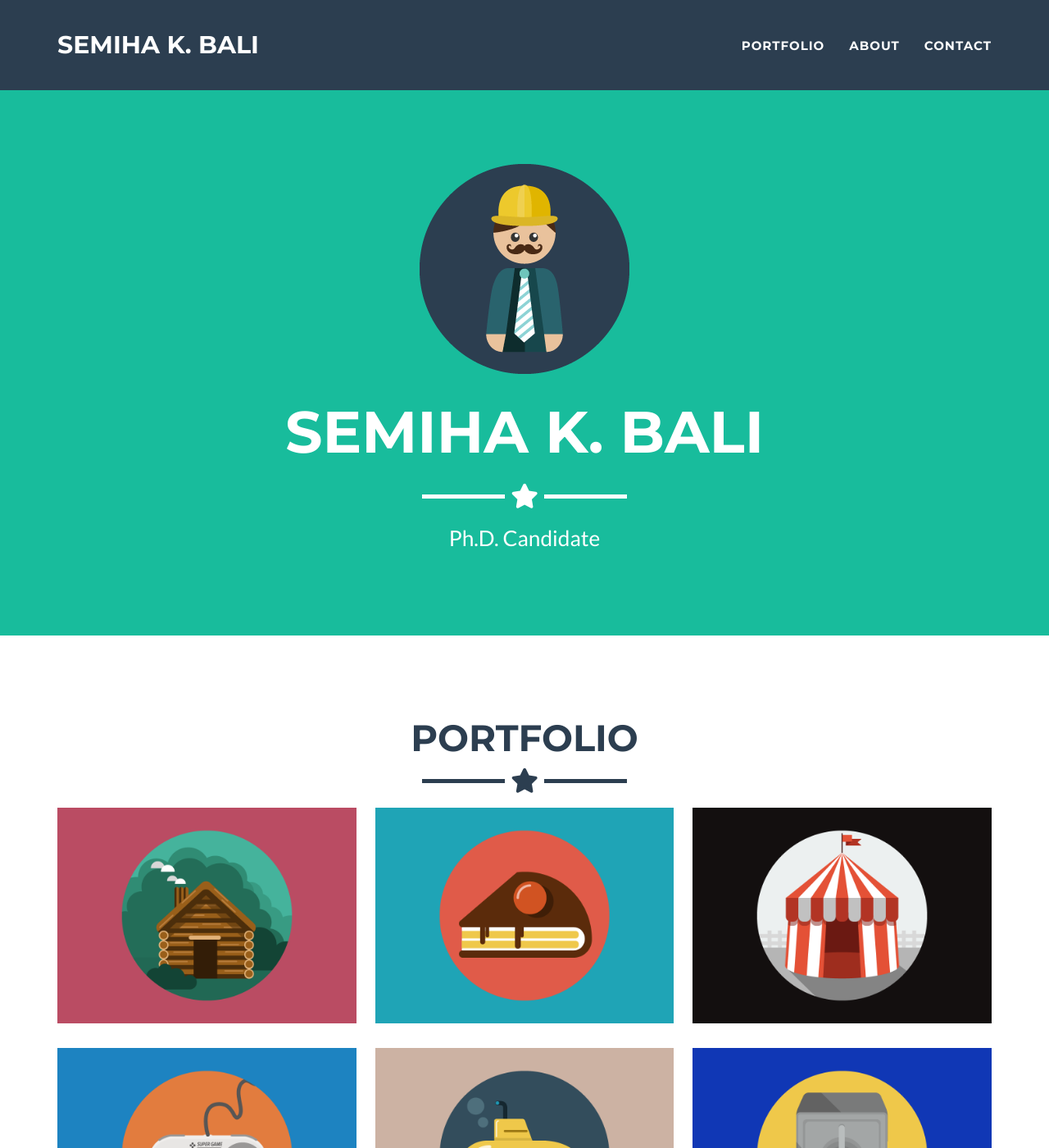
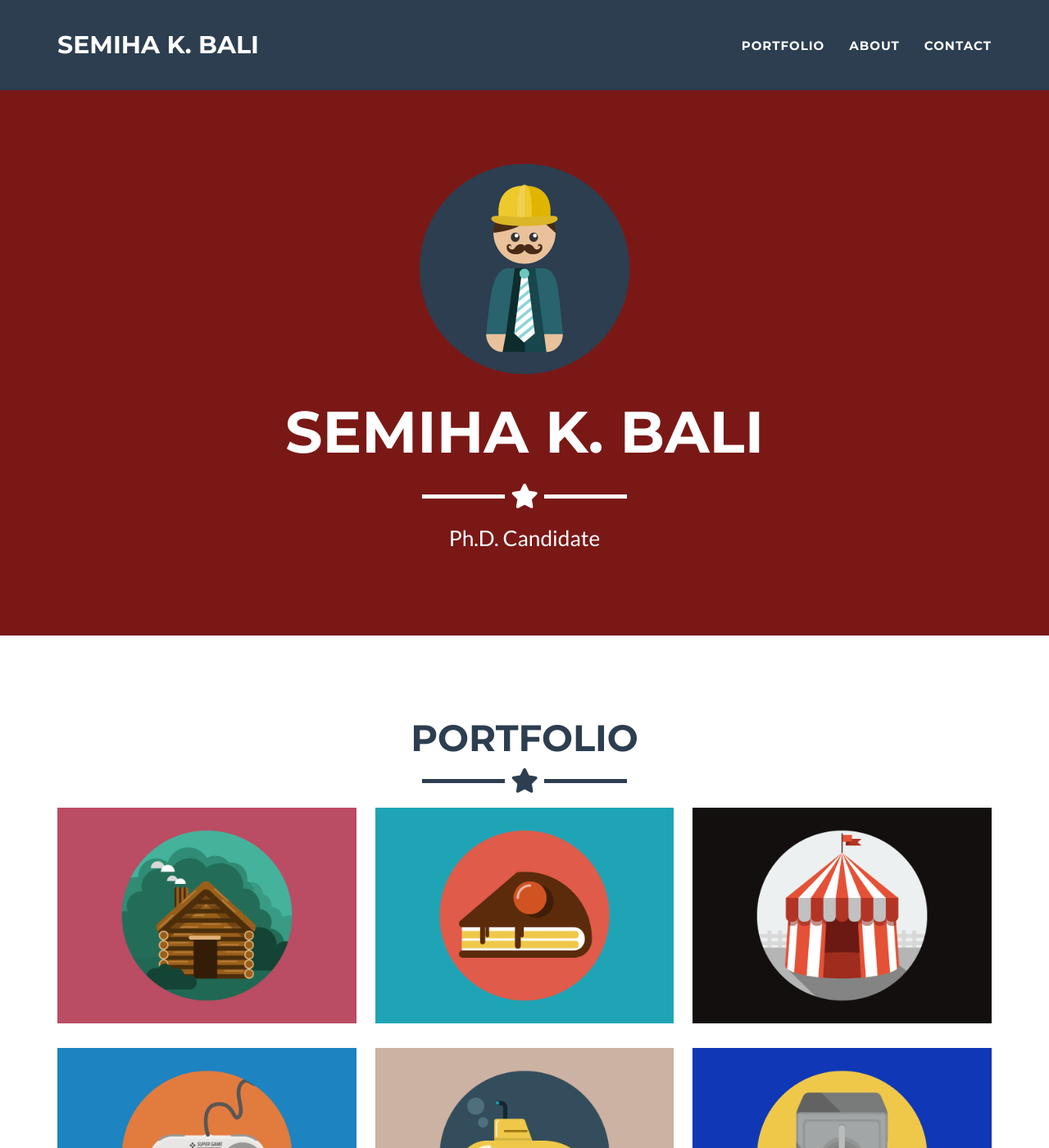
Before and after one commit to halleyverse/halleyverse.github.io, a Jekyll site: the page built from _posts/2014-07-18-project-1.markdown, in a window 1280 px wide and 1400 px high. Shown: the whole window at 82% size. Built offline with Jekyll 4.4.1, drawn with Linux system fonts in a browser that asks for light colours.

Commit message:
Update _config.yml

```diff
--- a/_config.yml
+++ b/_config.yml
@@ -26,8 +26,10 @@ disqus_shortname: myshortname
 
 # Color settings (hex-codes without the leading hash-tag)
 color:
-  primary: 18bc9c #80B3FF
-  primary-rgb: "24,288,156" #"128,179,255"
+  primary: 7a1816 #
+  ##18bc9c #80B3FF
+  primary-rgb: "122,24,22"
+  ##"24,288,156" #"128,179,255"
   secondary: 2c3e50 #FD6E8A
   secondary-dark: 233140 #A2122F
 
```
